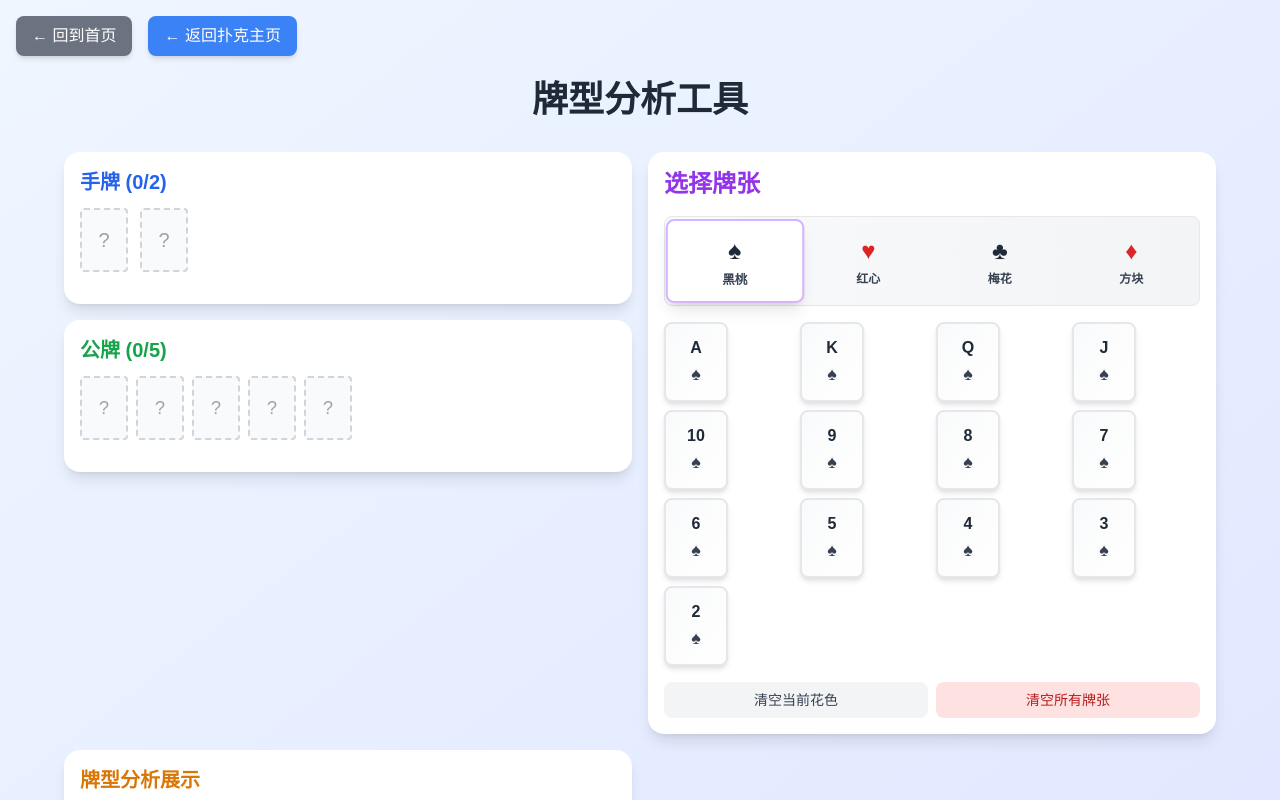
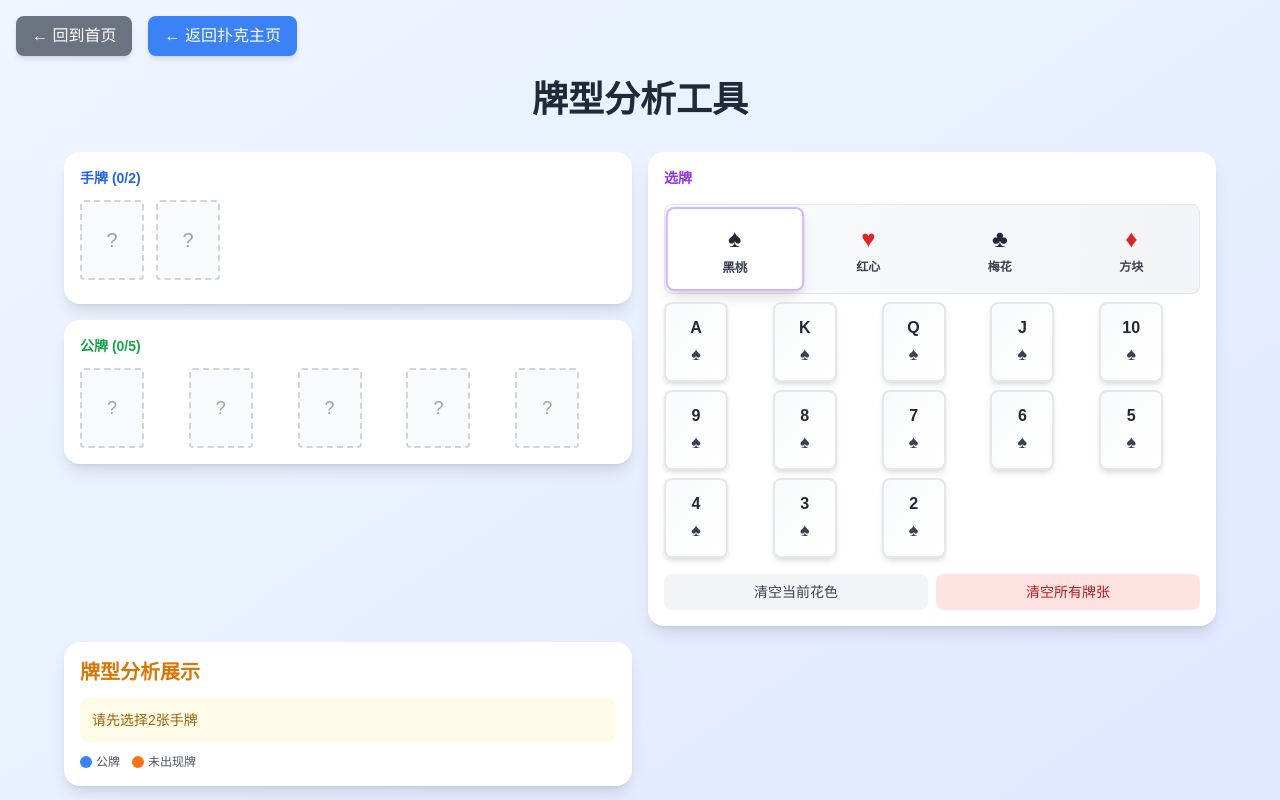
Before and after one commit to EdgeYu/PokerUtil, a React (Vite) app: page /poker/analyzer in a window 1280 px wide. Shown: the top 800 px of the page. Built offline with nearby package versions, Linux system fonts and the light colour scheme.

Commit message:
refactor[PokerAnalyzerPage]: 重构页面组件结构

```diff
--- a/src/pages/poker/PokerAnalyzerPage.tsx
+++ b/src/pages/poker/PokerAnalyzerPage.tsx
@@ -97,8 +97,6 @@ const PokerAnalyzerPage: React.FC = () => {
             const newHoleCards = [...holeCards, card]
             setHoleCards(newHoleCards)
             calculateBestHand(newHoleCards, communityCards)
-            // 添加牌时展开悬浮窗
-            setShowFloatingPanel(true)
         }
     }
 
@@ -107,8 +105,6 @@ const PokerAnalyzerPage: React.FC = () => {
             const newCommunityCards = [...communityCards, card]
             setCommunityCards(newCommunityCards)
             calculateBestHand(holeCards, newCommunityCards)
-            // 添加牌时展开悬浮窗
-            setShowFloatingPanel(true)
         }
     }
 
@@ -122,6 +118,21 @@ const PokerAnalyzerPage: React.FC = () => {
         const newCommunityCards = communityCards.filter((_, i) => i !== index)
         setCommunityCards(newCommunityCards)
         calculateBestHand(holeCards, newCommunityCards)
+    }
+
+    const removeCard = (card: PokerCard) => {
+        // 从holeCards中移除
+        const newHoleCards = holeCards.filter(
+            selectedCard => !(selectedCard.rank === card.rank && selectedCard.suit === card.suit)
+        )
+        // 从communityCards中移除
+        const newCommunityCards = communityCards.filter(
+            selectedCard => !(selectedCard.rank === card.rank && selectedCard.suit === card.suit)
+        )
+
+        setHoleCards(newHoleCards)
+        setCommunityCards(newCommunityCards)
+        calculateBestHand(newHoleCards, newCommunityCards)
     }
 
     const isCardSelected = (card: PokerCard) => {
@@ -781,8 +792,8 @@ const PokerAnalyzerPage: React.FC = () => {
                     <div className="space-y-4">
                         {/* 手牌区域 */}
                         <div className="bg-white p-4 rounded-2xl shadow-lg">
-                            <h2 className="text-xl font-semibold text-blue-600 mb-3">手牌 ({holeCards.length}/2)</h2>
-                            <div className="flex space-x-3 mb-4">
+                            <h2 className="text-sm font-semibold text-blue-600 mb-3">手牌 ({holeCards.length}/2)</h2>
+                            <div className="flex space-x-3 mb-2">
                                 {holeCards.map((card, index) => (
                                     <div
                                         key={index}
@@ -790,7 +801,7 @@ const PokerAnalyzerPage: React.FC = () => {
                                         onClick={() => removeHoleCard(index)}
                                     >
                                         <div className={`
-                      w-12 h-16 bg-white rounded-lg shadow-md border-2 cursor-pointer
+                      w-16 h-20 bg-white rounded-lg shadow-md border-2 cursor-pointer
                       ${card.isRed ? 'border-red-300 hover:border-red-500' : 'border-gray-300 hover:border-gray-500'}
                       flex flex-col items-center justify-center p-2 transition-all duration-200 hover:scale-105 active:scale-95
                     `}>
@@ -804,7 +815,7 @@ const PokerAnalyzerPage: React.FC = () => {
                                     </div>
                                 ))}
                                 {Array.from({ length: 2 - holeCards.length }).map((_, index) => (
-                                    <div key={index} className=" w-12 h-16 border-2 border-dashed border-gray-300 rounded flex items-center justify-center bg-gray-50">
+                                    <div key={index} className=" w-16 h-20 border-2 border-dashed border-gray-300 rounded flex items-center justify-center bg-gray-50">
                                         <span className="text-gray-400 text-xl">?</span>
                                     </div>
                                 ))}
@@ -814,8 +825,8 @@ const PokerAnalyzerPage: React.FC = () => {
 
                         {/* 公牌区域 */}
                         <div className="bg-white p-4 rounded-2xl shadow-lg">
-                            <h2 className="text-xl font-semibold mb-3 text-green-600">公牌 ({communityCards.length}/5)</h2>
-                            <div className="flex flex-wrap gap-2 mb-4">
+                            <h2 className="text-sm font-semibold mb-3 text-green-600">公牌 ({communityCards.length}/5)</h2>
+                            <div className="grid grid-cols-5 gap-2 ">
                                 {communityCards.map((card, index) => (
                                     <div
                                         key={index}
@@ -823,7 +834,7 @@ const PokerAnalyzerPage: React.FC = () => {
                                         onClick={() => removeCommunityCard(index)}
                                     >
                                         <div className={`
-                      w-12 h-16 bg-white rounded-lg shadow-md border-2 cursor-pointer
+                      w-16 h-20 bg-white rounded-lg shadow-md border-2 cursor-pointer
                       ${card.isRed ? 'border-red-300 hover:border-red-500' : 'border-gray-300 hover:border-gray-500'}
                       flex flex-col items-center justify-center p-1 transition-all duration-200 hover:scale-105 active:scale-95
                     `}>
@@ -837,7 +848,7 @@ const PokerAnalyzerPage: React.FC = () => {
                                     </div>
                                 ))}
                                 {Array.from({ length: 5 - communityCards.length }).map((_, index) => (
-                                    <div key={index} className="w-12 h-16 border-2 border-dashed border-gray-300 rounded flex items-center justify-center bg-gray-50">
+                                    <div key={index} className="w-16 h-20 border-2 border-dashed border-gray-300 rounded flex items-center justify-center bg-gray-50">
                                         <span className="text-gray-400 text-lg">?</span>
                                     </div>
                                 ))}
@@ -848,10 +859,10 @@ const PokerAnalyzerPage: React.FC = () => {
 
                     {/* 牌张选择 - Tabs标签页形式 */}
                     <div ref={cardSelectionRef} className="bg-white p-4 rounded-2xl shadow-lg">
-                        <h2 className="text-2xl font-semibold mb-4 text-purple-600">选择牌张</h2>
+                        <h2 className="text-sm font-semibold mb-4 text-purple-600">选牌</h2>
 
                         {/* 花色选择Tabs */}
-                        <div className="mb-4">
+                        <div className="mb-2">
                             <div className="flex space-x-1 bg-gradient-to-r from-gray-50 to-gray-100 p-1 rounded-lg border border-gray-200">
                                 {[
                                     { suit: 'spades', symbol: '♠', name: '黑桃', color: 'text-gray-800', bgColor: 'bg-gray-800' },
@@ -882,20 +893,25 @@ const PokerAnalyzerPage: React.FC = () => {
                         </div>
 
                         {/* 牌张选择网格 */}
-                        <div className="grid grid-cols-4 gap-2 min-h-[200px]">
+                        <div className="grid grid-cols-5 gap-2 min-h-[200px]">
                             {POKER_CARDS
                                 .filter(card => card.suit === activeSuit)
                                 .map(card => (
                                     <button
                                         key={`${card.suit}-${card.rank}`}
                                         onClick={() => {
-                                            if (holeCards.length < 2) {
-                                                addHoleCard(card)
-                                            } else if (communityCards.length < 5) {
-                                                addCommunityCard(card)
+                                            // 如果牌已经被选中，则取消选择
+                                            if (isCardSelected(card)) {
+                                                removeCard(card)
+                                            } else {
+                                                // 否则根据当前选择阶段添加牌
+                                                if (holeCards.length < 2) {
+                                                    addHoleCard(card)
+                                                } else if (communityCards.length < 5) {
+                                                    addCommunityCard(card)
+                                                }
                                             }
                                         }}
-                                        disabled={isCardSelected(card)}
                                         className={`
                                             w-16 h-20 bg-white rounded-lg shadow-md border-2 transition-all duration-300
                                             ${card.isRed
@@ -1141,7 +1157,9 @@ const PokerAnalyzerPage: React.FC = () => {
                                                 w-8 h-10 bg-white rounded shadow-sm border
                                                 ${card.isRed ? 'border-red-300' : 'border-gray-300'}
                                                 flex flex-col items-center justify-center p-1 text-xs
-                                            `}>
+                                            `}
+                                                onClick={() => removeHoleCard(index)}
+                                            >
                                                 <div className={`font-bold ${card.isRed ? 'text-red-600' : 'text-black'}`}>
                                                     {card.display}
                                                 </div>
@@ -1167,7 +1185,9 @@ const PokerAnalyzerPage: React.FC = () => {
                                                 w-8 h-10 bg-white rounded shadow-sm border
                                                 ${card.isRed ? 'border-red-300' : 'border-gray-300'}
                                                 flex flex-col items-center justify-center p-1 text-xs
-                                            `}>
+                                            `}
+                                                onClick={() => removeCommunityCard(index)}
+                                            >
                                                 <div className={`font-bold ${card.isRed ? 'text-red-600' : 'text-black'}`}>
                                                     {card.display}
                                                 </div>
```
